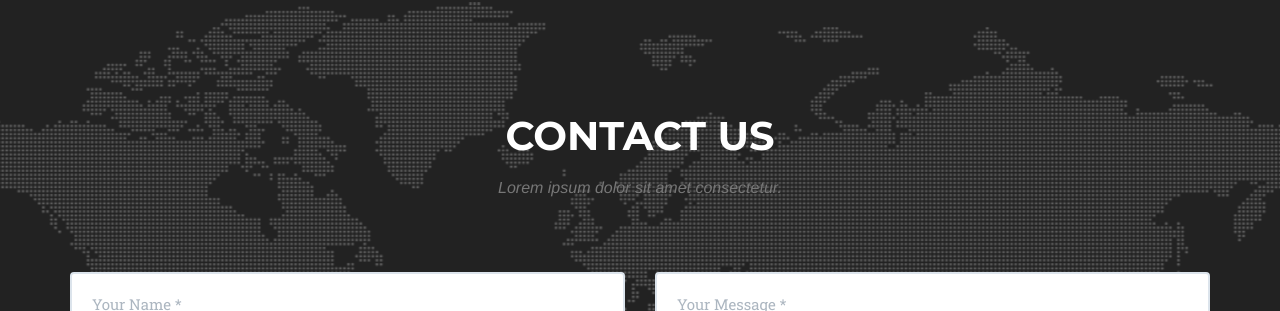
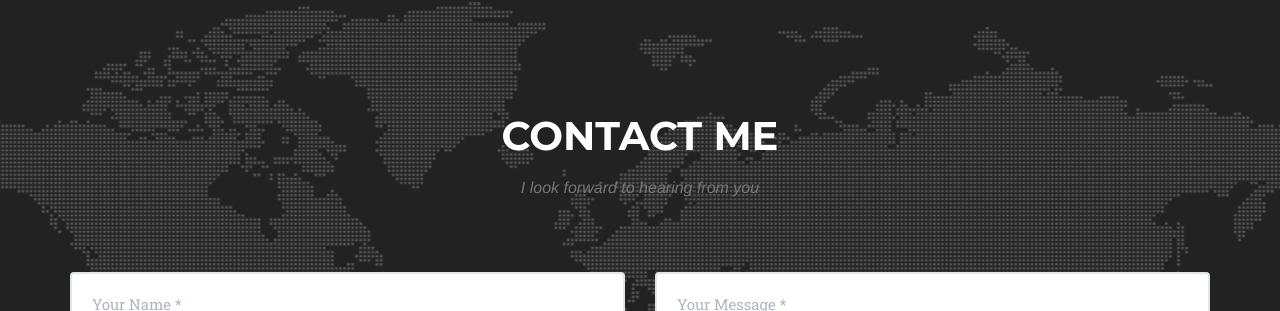
Before and after one commit to zbeekman/zbeekman.github.io, a Jekyll site: the page built from index.html, in a window 1280 px wide and 900 px high, scrolled down 5657 px. Shown: the part 149-460 px from the top of the window. Built offline with Jekyll 4.4.1, drawn with Linux system fonts in a browser that asks for light colours; some web fonts are replaced; part of the change alters nothing that is shown.

Commit message:
Use Formspree for contact form
 - gh-pages doesn't allow CGI serverside scripts
 - php mail script was not working because of that

```diff
--- a/_includes/contact.html
+++ b/_includes/contact.html
@@ -2,8 +2,10 @@
   <div class="container">
     <div class="row">
       <div class="col-lg-12 text-center">
-                    <h2 class="section-heading">Contact Us</h2>
-                    <h3 class="section-subheading text-muted">Lorem ipsum dolor sit amet consectetur.</h3>
+        <h2 class="section-heading">Contact me</h2>
+        <h3 class="section-subheading text-muted">
+	  I look forward to hearing from you
+	</h3>
       </div>
     </div>
     <div class="row">
@@ -12,21 +14,42 @@
           <div class="row">
             <div class="col-md-6">
               <div class="form-group">
-                                    <input type="text" class="form-control" placeholder="Your Name *" id="name" required data-validation-required-message="Please enter your name.">
+                <input type="text" class="form-control"
+                placeholder="Your Name *" id="name" required
+                data-validation-required-message="Please enter your
+                name.">
                 <p class="help-block text-danger"></p>
               </div>
               <div class="form-group">
-                                    <input type="email" class="form-control" placeholder="Your Email *" id="email" required data-validation-required-message="Please enter your email address.">
+		<!-- <span class="form-group-addon"><i class="fa fa-envelope-o fa-fw"></i></span> -->
+                <input type="email" class="form-control"
+                placeholder="Your Email *" id="email" required
+                data-validation-required-message="Please enter your
+                email address.">
                 <p class="help-block text-danger"></p>
               </div>
               <div class="form-group">
-                                    <input type="tel" class="form-control" placeholder="Your Phone *" id="phone" required data-validation-required-message="Please enter your phone number.">
+		<!-- <span class="form-group-addon"><i class="fa fa-envelope-o fa-fw"></i></span> -->
+                <input type="tel"
+		       class="form-control"
+		       placeholder="Your Phone *"
+		       id="phone" required
+		       data-validation-required-message="Please
+							 enter
+							 your
+							 phone
+							 number.">
+		<input type="text" id="_gotcha" style="display:none" />
                 <p class="help-block text-danger"></p>
               </div>
             </div>
             <div class="col-md-6">
               <div class="form-group">
-                                    <textarea class="form-control" placeholder="Your Message *" id="message" required data-validation-required-message="Please enter a message."></textarea>
+                <textarea class="form-control"
+			  placeholder="Your Message *" id="message"
+			  required
+			  data-validation-required-message="Please
+			  enter a message."></textarea>
                 <p class="help-block text-danger"></p>
               </div>
             </div>
--- a/js/contact_me.js
+++ b/js/contact_me.js
@@ -11,6 +11,7 @@ $(function() {
             var name = $("input#name").val();
             var email = $("input#email").val();
             var phone = $("input#phone").val();
+	    var gotcha = $("input#_gotcha").val();
             var message = $("textarea#message").val();
             var firstName = name; // For Success/Failure Message
             // Check for white space in name for Success/Fail message
@@ -24,7 +25,8 @@ $(function() {
                     name: name,
                     phone: phone,
                     email: email,
-                    message: message
+                    message: message,
+		    _gotcha: gotcha
                 },
 		dataType: "json",
                 cache: false,
@@ -34,7 +36,11 @@ $(function() {
                     $('#success > .alert-success').html("<button type='button' class='close' data-dismiss='alert' aria-hidden='true'>&times;")
                         .append("</button>");
                     $('#success > .alert-success')
-                        .append("<strong>Your message has been sent. </strong>");
+                        .append("<strong>")
+		    $('#success > .alert-success')
+                        .append(firstName)
+		    $('#success > .alert-success')
+                        .append(", thank you for your message.</strong>");
                     $('#success > .alert-success')
                         .append('</div>');
 
```
Lines whose indentation alone changed are shown as unchanged.
